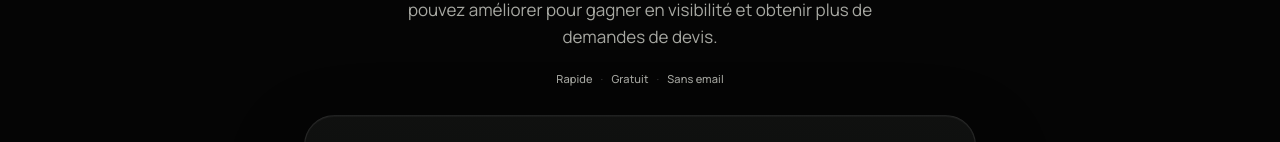
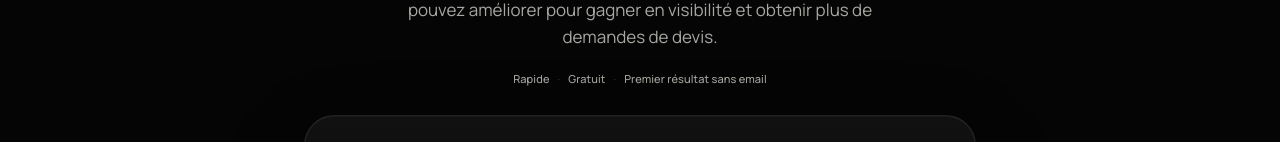
Before and after one commit to mathieumilo3-bot/-generation-capable, a Next.js app in the folder site-vitrine/: page /audit in a window 1280 px wide. Shown: the part 350-492 px from the top of the page. Built offline with nearby package versions, Linux system fonts and the light colour scheme; no server answers.

Commit message:
Clarify first result is email-free

```diff
--- a/site-vitrine/src/app/audit/AuditHero.tsx
+++ b/site-vitrine/src/app/audit/AuditHero.tsx
@@ -78,7 +78,7 @@ export function AuditHero() {
         <span className="mx-2 text-white/20">·</span>
         Gratuit
         <span className="mx-2 text-white/20">·</span>
-        Sans email
+        Premier résultat sans email
       </p>
     </div>
   );
```
